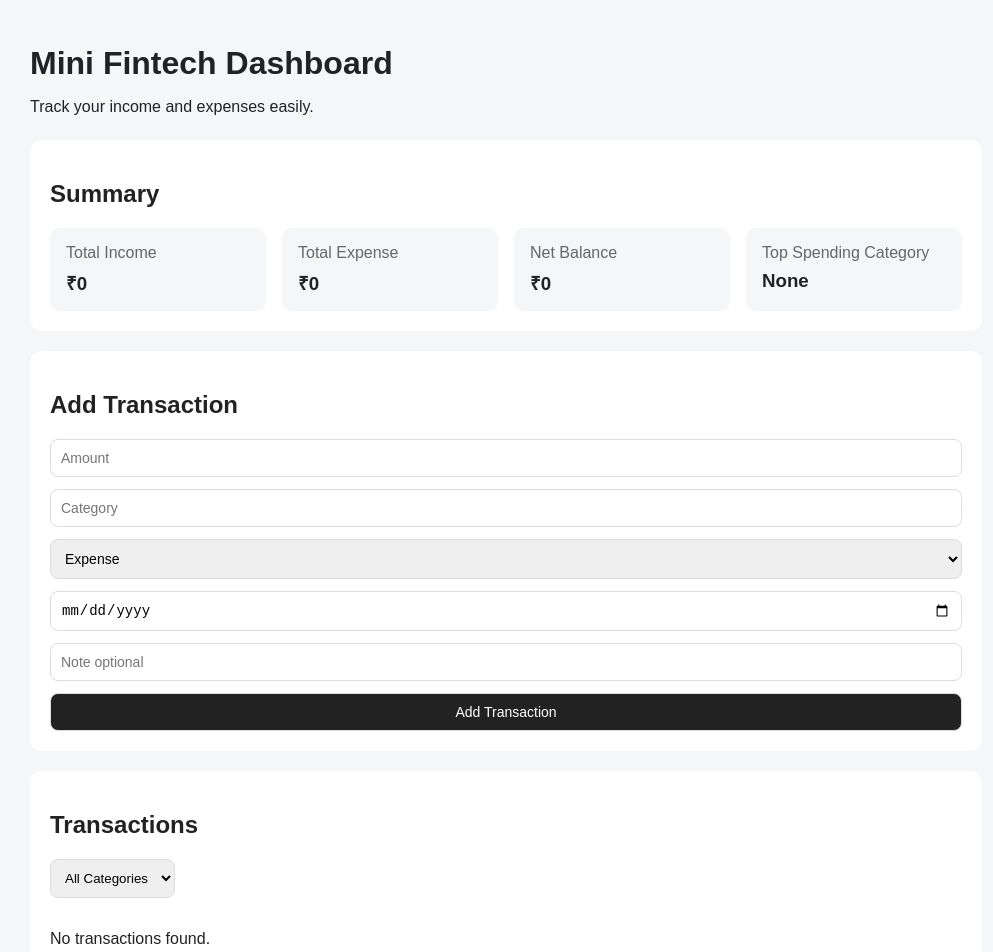
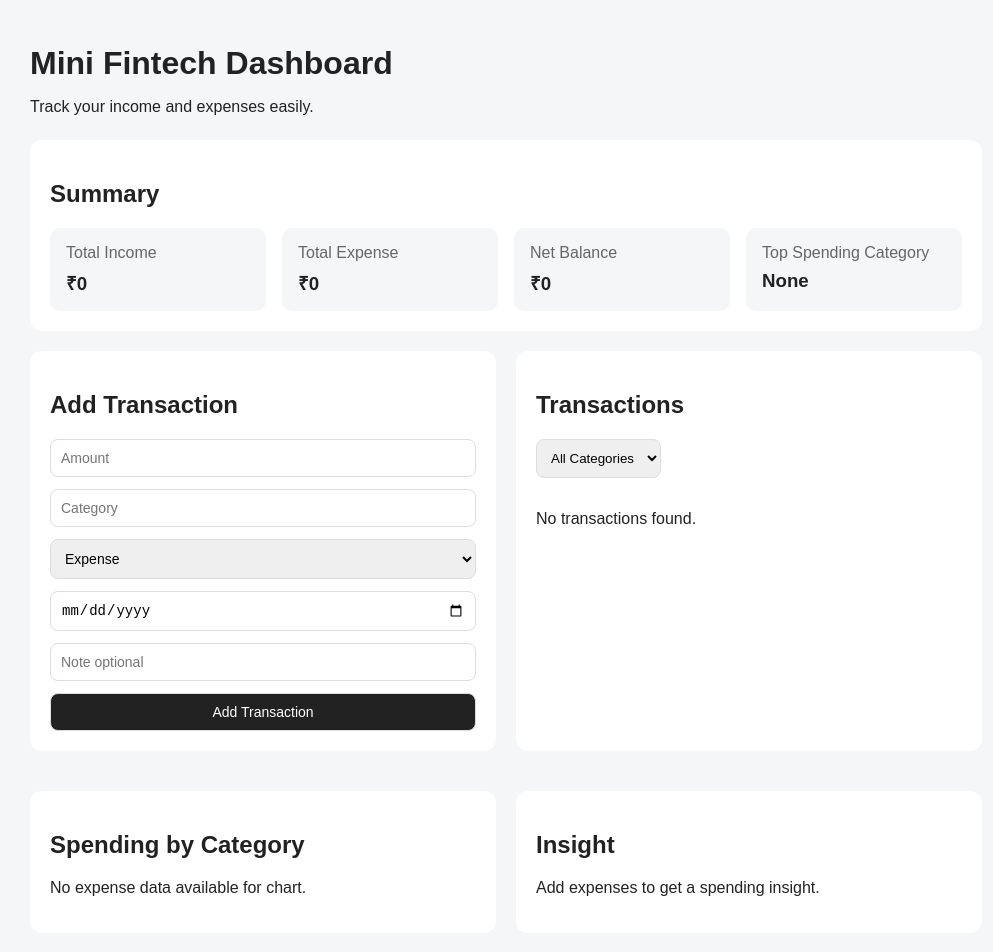
Before and after one commit to adeshmishir/fintech-dashboard, a React (Vite) app: page / in a window 1280 px wide. Shown: the top 952 px of the page, without its empty margins (134-1127 px from the left). Built offline with nearby package versions, Linux system fonts and the light colour scheme.

Commit message:
Complete mini fintech dashboard

```diff
--- a/src/App.css
+++ b/src/App.css
@@ -102,3 +102,16 @@ body {
   border: 1px solid #ddd;
   border-radius: 8px;
 }
+
+.chart-box {
+  width: 100%;
+  height: 300px;
+}
+
+@media (min-width: 900px) {
+  .dashboard-grid {
+    display: grid;
+    grid-template-columns: 1fr 1fr;
+    gap: 20px;
+  }
+}
--- a/src/App.jsx
+++ b/src/App.jsx
@@ -1,4 +1,4 @@
-import { useState } from "react";
+import { useEffect, useState } from "react";
 import "./App.css";
 import TransactionForm from "./components/TransactionForm";
 import Summary from "./components/Summary";
@@ -7,7 +7,14 @@ import SpendingChart from "./components/SpendingChart";
 import InsightCard from "./components/InsightCard";
 
 function App() {
-  const [transactions, setTransactions] = useState([]);
+  const [transactions, setTransactions] = useState(() => {
+    const savedTransactions = localStorage.getItem("transactions");
+    return savedTransactions ? JSON.parse(savedTransactions) : [];
+  });
+
+  useEffect(() => {
+    localStorage.setItem("transactions", JSON.stringify(transactions));
+  }, [transactions]);
 
   function addTransaction(transaction) {
     setTransactions([...transactions, transaction]);
@@ -21,10 +28,13 @@ function App() {
       </header>
 
       <Summary transactions={transactions} />
-      <TransactionForm addTransaction={addTransaction} />
-      <TransactionList transactions={transactions} />
-      <SpendingChart />
-      <InsightCard />
+
+<div className="dashboard-grid">
+  <TransactionForm addTransaction={addTransaction} />
+  <TransactionList transactions={transactions} />
+  <SpendingChart transactions={transactions} />
+  <InsightCard transactions={transactions} />
+</div>
     </div>
   );
 }
--- a/src/components/InsightCard.jsx
+++ b/src/components/InsightCard.jsx
@@ -1,7 +1,42 @@
-function InsightCard() {
+function InsightCard({ transactions }) {
+  const expenses = transactions.filter(
+    (transaction) => transaction.type === "expense"
+  );
+
+  const totalExpense = expenses.reduce(
+    (sum, transaction) => sum + transaction.amount,
+    0
+  );
+
+  const expenseByCategory = {};
+
+  expenses.forEach((transaction) => {
+    expenseByCategory[transaction.category] =
+      (expenseByCategory[transaction.category] || 0) + transaction.amount;
+  });
+
+  let topCategory = "";
+  let maxAmount = 0;
+
+  for (let category in expenseByCategory) {
+    if (expenseByCategory[category] > maxAmount) {
+      maxAmount = expenseByCategory[category];
+      topCategory = category;
+    }
+  }
+
+  let insight = "Add expenses to get a spending insight.";
+
+  if (totalExpense > 0) {
+    const percentage = ((maxAmount / totalExpense) * 100).toFixed(1);
+
+    insight = `${topCategory} accounts for ${percentage}% of your total expenses.`;
+  }
+
   return (
     <div className="card">
       <h2>Insight</h2>
+      <p>{insight}</p>
     </div>
   );
 }
--- a/src/components/SpendingChart.jsx
+++ b/src/components/SpendingChart.jsx
@@ -1,7 +1,57 @@
-function SpendingChart() {
+import {
+  PieChart,
+  Pie,
+  Cell,
+  Tooltip,
+  ResponsiveContainer,
+} from "recharts";
+
+function SpendingChart({ transactions }) {
+  const expenseByCategory = {};
+
+  transactions
+    .filter((transaction) => transaction.type === "expense")
+    .forEach((transaction) => {
+      expenseByCategory[transaction.category] =
+        (expenseByCategory[transaction.category] || 0) + transaction.amount;
+    });
+
+  const chartData = Object.keys(expenseByCategory).map((category) => ({
+    name: category,
+    value: expenseByCategory[category],
+  }));
+
+  const colors = ["#2563eb", "#16a34a", "#dc2626", "#f59e0b", "#7c3aed"];
+
   return (
     <div className="card">
-      <h2>Spending Chart</h2>
+      <h2>Spending by Category</h2>
+
+      {chartData.length === 0 ? (
+        <p>No expense data available for chart.</p>
+      ) : (
+        <div className="chart-box">
+          <ResponsiveContainer width="100%" height={300}>
+            <PieChart>
+              <Pie
+                data={chartData}
+                dataKey="value"
+                nameKey="name"
+                outerRadius={100}
+                label
+              >
+                {chartData.map((entry, index) => (
+                  <Cell
+                    key={entry.name}
+                    fill={colors[index % colors.length]}
+                  />
+                ))}
+              </Pie>
+              <Tooltip />
+            </PieChart>
+          </ResponsiveContainer>
+        </div>
+      )}
     </div>
   );
 }
```
Also changed, not shown: 1 other file (tests, documents, lock files or other folders).
